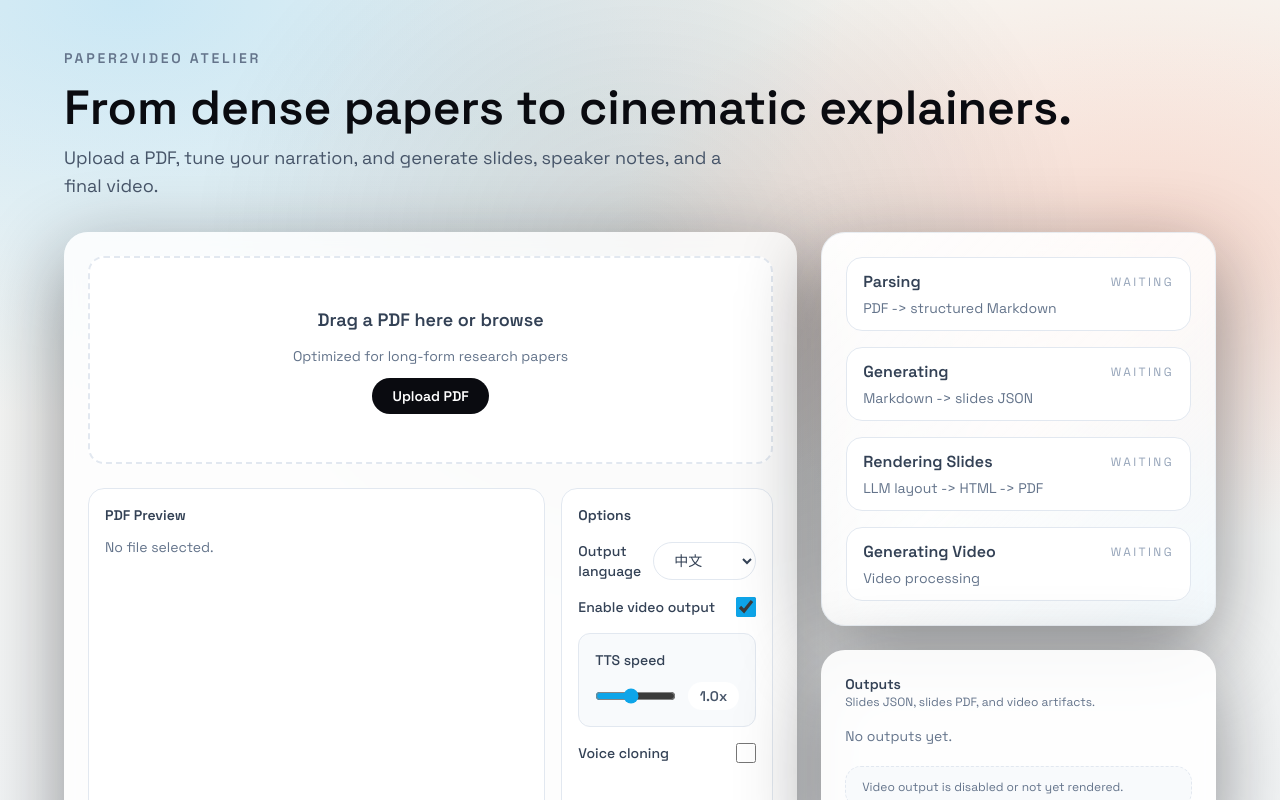
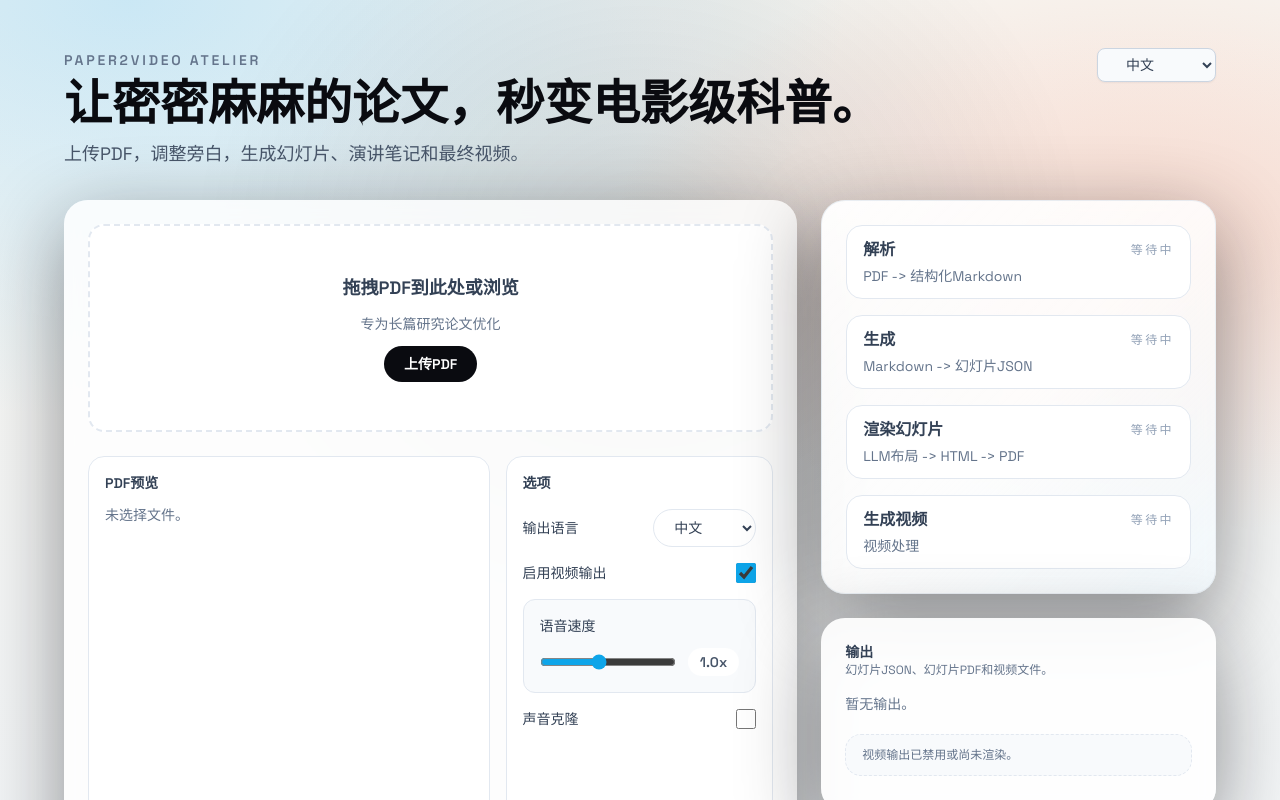
Before and after one commit to ljie-PI/Paper2Video, a Next.js app: page / in a window 1280 px wide. Shown: the top 800 px of the page. Built offline with nearby package versions, Linux system fonts and the light colour scheme.

Commit message:
Add Chinese UI language

```diff
--- a/app/page.tsx
+++ b/app/page.tsx
@@ -4,56 +4,6 @@ import { useEffect, useMemo, useState } from 'react';
 import { useSearchParams } from 'next/navigation';
 import { AnimatePresence, motion } from 'framer-motion';
 import type { JobRecord, JobStatus } from '@/lib/types';
-
-const statusMeta: Record<
-  JobStatus,
-  { label: string; tone: string; text: string }
-> = {
-  pending: { label: 'Queued', tone: 'bg-slate-200', text: 'text-slate-700' },
-  parsing: { label: 'Parsing', tone: 'bg-sky-100', text: 'text-sky-700' },
-  generating: { label: 'Generating', tone: 'bg-indigo-100', text: 'text-indigo-700' },
-  composing: { label: 'Composing', tone: 'bg-amber-100', text: 'text-amber-700' },
-  rendering: { label: 'Rendering', tone: 'bg-amber-100', text: 'text-amber-700' },
-  completed: { label: 'Completed', tone: 'bg-emerald-100', text: 'text-emerald-700' },
-  failed: { label: 'Failed', tone: 'bg-rose-100', text: 'text-rose-700' }
-};
-
-const stages: Array<{
-  id: string;
-  title: string;
-  detail: string;
-  activeOn: JobStatus[];
-  doneOn: JobStatus[];
-}> = [
-  {
-    id: 'parsing',
-    title: 'Parsing',
-    detail: 'PDF -> structured Markdown',
-    activeOn: ['parsing'],
-    doneOn: ['generating', 'composing', 'rendering', 'completed']
-  },
-  {
-    id: 'generating',
-    title: 'Generating',
-    detail: 'Markdown -> slides JSON',
-    activeOn: ['generating'],
-    doneOn: ['composing', 'rendering', 'completed']
-  },
-  {
-    id: 'composing',
-    title: 'Rendering Slides',
-    detail: 'LLM layout -> HTML -> PDF',
-    activeOn: ['composing'],
-    doneOn: ['rendering', 'completed']
-  },
-  {
-    id: 'rendering',
-    title: 'Generating Video',
-    detail: 'Video processing',
-    activeOn: ['rendering'],
-    doneOn: ['completed']
-  }
-];
 
 const formatBytes = (value: number) => {
   if (!value) return '0 KB';
@@ -62,6 +12,136 @@ const formatBytes = (value: number) => {
   const size = value / Math.pow(1024, index);
   return `${size.toFixed(size >= 10 ? 0 : 1)} ${units[index]}`;
 };
+
+const translations = {
+  en: {
+    title: 'From dense papers to cinematic explainers.',
+    subtitle: 'Upload a PDF, tune your narration, and generate slides, speaker notes, and a final video.',
+    dragText: 'Drag a PDF here or browse',
+    dragSubtext: 'Optimized for long-form research papers',
+    uploadBtn: 'Upload PDF',
+    pdfPreview: 'PDF Preview',
+    noFile: 'No file selected.',
+    options: 'Options',
+    outputLanguage: 'Output language',
+    enableVideo: 'Enable video output',
+    ttsSpeed: 'TTS speed',
+    voiceCloning: 'Voice cloning',
+    voiceSample: 'Voice sample',
+    voiceSampleHint: 'Upload a short WAV sample for voice cloning.',
+    generateBtn: 'Generate Slides + Video',
+    dispatching: 'Dispatching job…',
+    outputs: 'Outputs',
+    outputsDesc: 'Slides JSON, slides PDF, and video artifacts.',
+    slideOutline: 'Slide outline',
+    noOutputs: 'No outputs yet.',
+    videoReady: 'Video output is ready for download.',
+    videoNotReady: 'Video output is disabled or not yet rendered.',
+    slides: 'Slides',
+    video: 'Video',
+    language: 'Language',
+    queued: 'Queued',
+    parsing: 'Parsing',
+    generating: 'Generating',
+    composing: 'Composing',
+    rendering: 'Rendering',
+    completed: 'Completed',
+    failed: 'Failed',
+    parsingTitle: 'Parsing',
+    parsingDetail: 'PDF -> structured Markdown',
+    generatingTitle: 'Generating',
+    generatingDetail: 'Markdown -> slides JSON',
+    composingTitle: 'Rendering Slides',
+    composingDetail: 'LLM layout -> HTML -> PDF',
+    renderingTitle: 'Generating Video',
+    renderingDetail: 'Video processing',
+    running: 'Running',
+    ready: 'Ready',
+    waiting: 'Waiting',
+    uploadError: 'Please upload a PDF first.',
+    createError: 'Failed to create job.'
+  },
+  zh: {
+    title: '让密密麻麻的论文，秒变电影级科普。',
+    subtitle: '上传PDF，调整旁白，生成幻灯片、演讲笔记和最终视频。',
+    dragText: '拖拽PDF到此处或浏览',
+    dragSubtext: '专为长篇研究论文优化',
+    uploadBtn: '上传PDF',
+    pdfPreview: 'PDF预览',
+    noFile: '未选择文件。',
+    options: '选项',
+    outputLanguage: '输出语言',
+    enableVideo: '启用视频输出',
+    ttsSpeed: '语音速度',
+    voiceCloning: '声音克隆',
+    voiceSample: '声音样本',
+    voiceSampleHint: '上传简短的WAV样本用于声音克隆。',
+    generateBtn: '生成幻灯片 + 视频',
+    dispatching: '正在处理任务…',
+    outputs: '输出',
+    outputsDesc: '幻灯片JSON、幻灯片PDF和视频文件。',
+    slideOutline: '幻灯片大纲',
+    noOutputs: '暂无输出。',
+    videoReady: '视频输出已准备好下载。',
+    videoNotReady: '视频输出已禁用或尚未渲染。',
+    slides: '幻灯片',
+    video: '视频',
+    language: '语言',
+    queued: '排队中',
+    parsing: '解析中',
+    generating: '生成中',
+    composing: '渲染中',
+    rendering: '渲染中',
+    completed: '已完成',
+    failed: '失败',
+    parsingTitle: '解析',
+    parsingDetail: 'PDF -> 结构化Markdown',
+    generatingTitle: '生成',
+    generatingDetail: 'Markdown -> 幻灯片JSON',
+    composingTitle: '渲染幻灯片',
+    composingDetail: 'LLM布局 -> HTML -> PDF',
+    renderingTitle: '生成视频',
+    renderingDetail: '视频处理',
+    running: '运行中',
+    ready: '就绪',
+    waiting: '等待中',
+    uploadError: '请先上传PDF。',
+    createError: '创建任务失败。'
+  }
+};
+
+const statusMeta = {
+  pending: { tone: 'bg-slate-200', text: 'text-slate-700' },
+  parsing: { tone: 'bg-sky-100', text: 'text-sky-700' },
+  generating: { tone: 'bg-indigo-100', text: 'text-indigo-700' },
+  composing: { tone: 'bg-amber-100', text: 'text-amber-700' },
+  rendering: { tone: 'bg-amber-100', text: 'text-amber-700' },
+  completed: { tone: 'bg-emerald-100', text: 'text-emerald-700' },
+  failed: { tone: 'bg-rose-100', text: 'text-rose-700' }
+} as const;
+
+const stagesBase = [
+  {
+    id: 'parsing',
+    activeOn: ['parsing'] as JobStatus[],
+    doneOn: ['generating', 'composing', 'rendering', 'completed'] as JobStatus[]
+  },
+  {
+    id: 'generating',
+    activeOn: ['generating'] as JobStatus[],
+    doneOn: ['composing', 'rendering', 'completed'] as JobStatus[]
+  },
+  {
+    id: 'composing',
+    activeOn: ['composing'] as JobStatus[],
+    doneOn: ['rendering', 'completed'] as JobStatus[]
+  },
+  {
+    id: 'rendering',
+    activeOn: ['rendering'] as JobStatus[],
+    doneOn: ['completed'] as JobStatus[]
+  }
+];
 
 export default function HomePage() {
   const searchParams = useSearchParams();
@@ -75,6 +155,7 @@ export default function HomePage() {
   const [voiceClone, setVoiceClone] = useState(false);
   const [ttsSpeed, setTtsSpeed] = useState(1);
   const [outputLanguage, setOutputLanguage] = useState<'en' | 'zh'>('zh');
+  const [uiLanguage, setUiLanguage] = useState<'en' | 'zh'>('zh');
   const [dragActive, setDragActive] = useState(false);
   const [job, setJob] = useState<JobRecord | null>(null);
   const [outputSnapshot, setOutputSnapshot] = useState<JobRecord | null>(null);
@@ -146,7 +227,7 @@ export default function HomePage() {
 
   const handleSubmit = async () => {
     if (!pdfFile && !jobIdParam) {
-      setError('Please upload a PDF first.');
+      setError(t.uploadError);
       return;
     }
     setError(null);
@@ -172,7 +253,7 @@ export default function HomePage() {
 
     if (!response.ok) {
       const payload = await response.json();
-      setError(payload.error ?? 'Failed to create job.');
+      setError(payload.error ?? t.createError);
       setLoading(false);
       return;
     }
@@ -184,24 +265,43 @@ export default function HomePage() {
 
   const currentStatus = job?.status ?? 'pending';
   const outputJob = job?.status === 'failed' ? outputSnapshot : job;
+  const t = translations[uiLanguage];
+
+  const stages = useMemo(() => stagesBase.map(stage => ({
+    ...stage,
+    title: t[`${stage.id}Title` as keyof typeof t] as string,
+    detail: t[`${stage.id}Detail` as keyof typeof t] as string
+  })), [t]);
+
+  const getStatusLabel = (status: JobStatus): string => {
+    return t[status as keyof typeof t] as string;
+  };
 
   return (
     <main className="min-h-screen px-6 py-12 md:px-12">
       <div className="mx-auto flex w-full max-w-6xl flex-col gap-8">
         <header className="flex flex-col gap-4">
+          <div className="flex flex-col gap-3 md:flex-row md:items-start md:justify-between">
+            <div>
               <span className="text-sm font-semibold uppercase tracking-[0.2em] text-slate-500">
                 Paper2Video Atelier
               </span>
-          <div className="flex flex-col gap-3 md:flex-row md:items-end md:justify-between">
-            <div>
-              <h1 className="text-4xl font-semibold text-ink-900 md:text-5xl">
-                From dense papers to cinematic explainers.
+              <h1 className="mt-2 text-4xl font-semibold text-ink-900 md:text-5xl">
+                {t.title}
               </h1>
               <p className="mt-3 max-w-2xl text-lg text-slate-600">
-                Upload a PDF, tune your narration, and generate slides, speaker
-                notes, and a final video.
+                {t.subtitle}
               </p>
             </div>
+            <div className="flex flex-col gap-3 md:flex-row md:items-start">
+              <select
+                value={uiLanguage}
+                onChange={(event) => setUiLanguage(event.target.value as 'en' | 'zh')}
+                className="rounded-lg border border-slate-300 bg-slate-50 px-6 py-1.5 text-sm font-medium text-slate-700 shadow-sm hover:border-slate-400 focus:outline-none focus:ring-2 focus:ring-sky-500 focus:ring-offset-1"
+              >
+                <option value="en">English</option>
+                <option value="zh">中文</option>
+              </select>
               {job ? (
                 <span
                   className={`inline-flex items-center gap-2 rounded-full px-4 py-2 text-sm font-semibold ${
@@ -209,9 +309,10 @@ export default function HomePage() {
                   } ${statusMeta[currentStatus].text}`}
                 >
                   <span className="h-2 w-2 animate-pulse rounded-full bg-current" />
-                {statusMeta[currentStatus].label}
+                  {getStatusLabel(currentStatus)}
                 </span>
               ) : null}
+            </div>
           </div>
         </header>
 
@@ -231,13 +332,13 @@ export default function HomePage() {
               onDrop={handleDrop}
             >
               <p className="text-lg font-semibold text-slate-700">
-                Drag a PDF here or browse
+                {t.dragText}
               </p>
               <p className="text-sm text-slate-500">
-                Optimized for long-form research papers
+                {t.dragSubtext}
               </p>
               <label className="cursor-pointer rounded-full bg-ink-900 px-5 py-2 text-sm font-semibold text-white">
-                Upload PDF
+                {t.uploadBtn}
                 <input
                   type="file"
                   accept="application/pdf"
@@ -253,16 +354,16 @@ export default function HomePage() {
               </label>
             </div>
 
-            <div className="mt-6 grid gap-4 md:grid-cols-[1.4fr_0.6fr]">
+            <div className="mt-6 grid gap-4 md:grid-cols-[1.2fr_0.8fr]">
               <div className="flex h-[580px] flex-col rounded-2xl border border-slate-200 bg-white p-4">
-                <p className="text-sm font-semibold text-slate-700">PDF Preview</p>
+                <p className="text-sm font-semibold text-slate-700">{t.pdfPreview}</p>
                 {pdfFile ? (
                   <div className="mt-3 flex items-center justify-between rounded-xl bg-slate-50 px-4 py-3 text-sm text-slate-600">
                     <span className="font-medium text-slate-800">{pdfFile.name}</span>
                     <span>{formatBytes(pdfFile.size)}</span>
                   </div>
                 ) : (
-                  <p className="mt-3 text-sm text-slate-500">No file selected.</p>
+                  <p className="mt-3 text-sm text-slate-500">{t.noFile}</p>
                 )}
                 {previewUrl ? (
                   <div className="mt-4 flex-1 overflow-hidden rounded-xl border border-slate-200">
@@ -271,10 +372,10 @@ export default function HomePage() {
                 ) : null}
               </div>
               <div className="rounded-2xl border border-slate-200 bg-white p-4">
-                <p className="text-sm font-semibold text-slate-700">Options</p>
+                <p className="text-sm font-semibold text-slate-700">{t.options}</p>
                 <div className="mt-4 flex flex-col gap-4 text-sm text-slate-600">
                   <label className="flex items-center justify-between gap-3">
-                    <span className="font-medium text-slate-700">Output language</span>
+                    <span className="font-medium text-slate-700">{t.outputLanguage}</span>
                     <select
                       value={outputLanguage}
                       onChange={(event) =>
@@ -288,7 +389,7 @@ export default function HomePage() {
                   </label>
 
                   <label className="flex items-center justify-between gap-3">
-                    <span className="font-medium text-slate-700">Enable video output</span>
+                    <span className="font-medium text-slate-700">{t.enableVideo}</span>
                     <input
                       type="checkbox"
                       className="h-5 w-5 accent-sky-500"
@@ -307,7 +408,7 @@ export default function HomePage() {
                         transition={{ duration: 0.2 }}
                         className="rounded-xl border border-slate-200 bg-slate-50 p-4"
                       >
-                        <p className="text-sm font-medium text-slate-700">TTS speed</p>
+                        <p className="text-sm font-medium text-slate-700">{t.ttsSpeed}</p>
                         <div className="mt-3 flex items-center gap-3">
                           <input
                             type="range"
@@ -329,7 +430,7 @@ export default function HomePage() {
                   {enableVideo ? (
                     <>
                       <label className="flex items-center justify-between gap-3">
-                        <span className="font-medium text-slate-700">Voice cloning</span>
+                        <span className="font-medium text-slate-700">{t.voiceCloning}</span>
                         <input
                           type="checkbox"
                           className="h-5 w-5 accent-orange-500"
@@ -348,7 +449,7 @@ export default function HomePage() {
                             transition={{ duration: 0.2 }}
                             className="rounded-xl border border-dashed border-slate-200 bg-slate-50 p-4"
                           >
-                            <p className="text-sm font-medium text-slate-700">Voice sample</p>
+                            <p className="text-sm font-medium text-slate-700">{t.voiceSample}</p>
                             <input
                               type="file"
                               accept="audio/*"
@@ -359,7 +460,7 @@ export default function HomePage() {
                               className="mt-3 block w-full rounded-xl border border-dashed border-slate-200 bg-white px-3 py-2 text-sm text-slate-600"
                             />
                             <p className="mt-2 text-xs text-slate-500">
-                              Upload a short WAV sample for voice cloning.
+                              {t.voiceSampleHint}
                             </p>
                           </motion.div>
                         ) : null}
@@ -382,7 +483,7 @@ export default function HomePage() {
               disabled={loading}
               className="mt-6 w-full rounded-2xl bg-ink-900 px-5 py-3 text-base font-semibold text-white transition hover:translate-y-[-1px] hover:bg-ink-800 disabled:cursor-not-allowed disabled:opacity-60"
             >
-              {loading ? 'Dispatching job…' : 'Generate Slides + Video'}
+              {loading ? t.dispatching : t.generateBtn}
             </button>
           </div>
 
@@ -414,7 +515,7 @@ export default function HomePage() {
                                 : 'text-slate-400'
                           }`}
                         >
-                          {active ? 'Running' : done ? 'Ready' : 'Waiting'}
+                          {active ? t.running : done ? t.ready : t.waiting}
                         </span>
                       </div>
                       <p className="mt-1 text-sm text-slate-500">{stage.detail}</p>
@@ -432,9 +533,9 @@ export default function HomePage() {
             <div className="rounded-3xl bg-white/90 p-6 shadow-card backdrop-blur">
               <div className="flex items-center justify-between">
                 <div>
-                  <p className="text-sm font-semibold text-slate-700">Outputs</p>
+                  <p className="text-sm font-semibold text-slate-700">{t.outputs}</p>
                   <p className="text-xs text-slate-500">
-                    Slides JSON, slides PDF, and video artifacts.
+                    {t.outputsDesc}
                   </p>
                 </div>
               </div>
@@ -442,7 +543,7 @@ export default function HomePage() {
               {outputJob?.slides_json ? (
                 <div className="mt-4 flex max-h-[300px] flex-col rounded-2xl border border-slate-200 bg-white p-4">
                   <p className="text-xs font-semibold uppercase tracking-[0.2em] text-slate-400">
-                    Slide outline
+                    {t.slideOutline}
                   </p>
                   <div className="mt-3 min-h-0 flex-1 overflow-y-auto pr-1">
                     <ul className="space-y-2 text-sm text-slate-600">
@@ -456,14 +557,14 @@ export default function HomePage() {
                   </div>
                 </div>
               ) : (
-                <p className="mt-4 text-sm text-slate-500">No outputs yet.</p>
+                <p className="mt-4 text-sm text-slate-500">{t.noOutputs}</p>
               )}
 
               <div className="mt-5 grid gap-3">
                 <div className="rounded-2xl border border-dashed border-slate-200 bg-slate-50 px-4 py-3 text-xs text-slate-500">
                   {outputJob?.paths?.video
-                    ? 'Video output is ready for download.'
-                    : 'Video output is disabled or not yet rendered.'}
+                    ? t.videoReady
+                    : t.videoNotReady}
                 </div>
                 <div className="flex justify-center gap-6">
                   {outputJob?.paths?.slidesPdf ? (
@@ -471,7 +572,7 @@ export default function HomePage() {
                       className="w-32 rounded-full border border-slate-200 bg-white px-4 py-2 text-center text-sm font-semibold text-slate-700"
                       href={`/api/jobs/${outputJob.id}/files/slidesPdf`}
                     >
-                      Slides
+{t.slides}
                     </a>
                   ) : null}
                   {outputJob?.paths?.video ? (
@@ -479,7 +580,7 @@ export default function HomePage() {
                       className="w-32 rounded-full border border-slate-200 bg-white px-4 py-2 text-center text-sm font-semibold text-slate-700"
                       href={`/api/jobs/${outputJob.id}/files/video`}
                     >
-                      Video
+{t.video}
                     </a>
                   ) : null}
                 </div>
```
Lines whose indentation alone changed are shown as unchanged.
